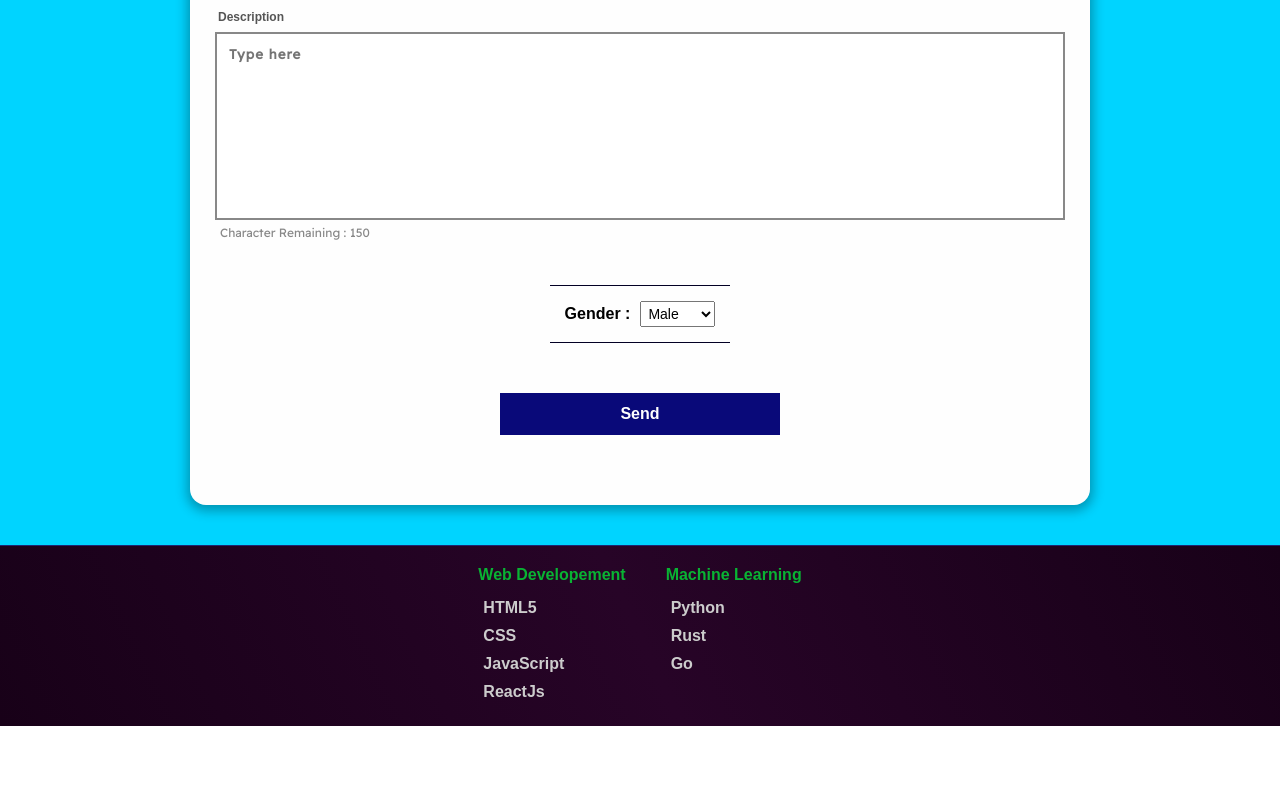
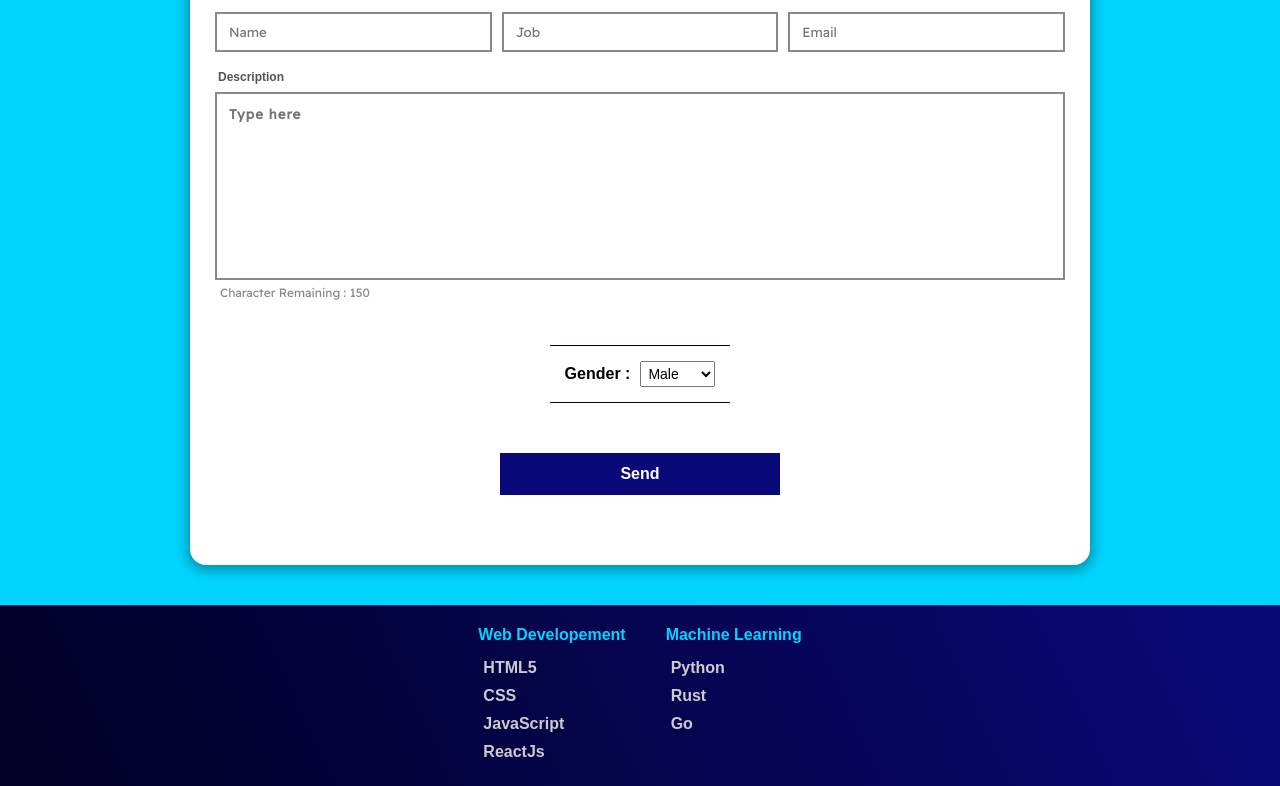
Before and after one commit to FarNys/MC_FRONTEND, a React (Create React App) app: page / in a window 1280 px wide. Shown: the part 2410-3196 px from the top of the page. Before the commit the page ends 3136 px from the top, so only its background shows below. Built offline with nearby package versions, Linux system fonts and the light colour scheme; no server answers; a web font is replaced by a local one.

Commit message:
Footer style+review style+register style

```diff
--- a/src/styles/Footer.css
+++ b/src/styles/Footer.css
@@ -42,7 +42,7 @@ body {
           align-items: flex-start;
   width: 100%;
   border-top: 1px solid #1d2671;
-  background: linear-gradient(65deg, #180118, #270427, #180118);
+  background: linear-gradient(65deg, #020024, #090979);
 }
 
 .footer_column {
@@ -51,7 +51,7 @@ body {
 
 .footer_column h4 {
   margin-bottom: 10px;
-  color: #09b333;
+  color: #00d4ff;
 }
 
 .footer_column li {
@@ -74,7 +74,7 @@ body {
   bottom: -5%;
   height: 3px;
   width: 100%;
-  background-color: #09b333;
+  background-color: #020024;
   -webkit-transition: 0.2s ease left;
   transition: 0.2s ease left;
 }
@@ -84,13 +84,13 @@ body {
 }
 
 .footer_column li a:hover {
-  color: #09b333;
+  color: #020024;
 }
 
 .copyright_container {
   border-top: 1px solid white;
   text-align: center;
-  background: linear-gradient(65deg, #180118, #270427, #180118);
+  background: linear-gradient(65deg, #020024, #090979);
   color: white;
   padding: 10px;
 }
--- a/src/styles/ReceiveReview.css
+++ b/src/styles/ReceiveReview.css
@@ -64,7 +64,7 @@ body {
   -webkit-box-direction: normal;
       -ms-flex-direction: column;
           flex-direction: column;
-  margin: 50px auto;
+  margin: 80px auto;
 }
 
 .receivieReview_container .receive_items .slick-arrow {
--- a/src/styles/Register.css
+++ b/src/styles/Register.css
@@ -158,7 +158,7 @@ form button:active {
 .alert_container {
   border-radius: 6px;
   position: absolute;
-  top: -80px;
+  top: -20px;
   background-color: #fefefe;
   color: #c33764;
 }
@@ -166,7 +166,7 @@ form button:active {
 .alert_container h4 {
   padding: 8px 12px;
   border: 1px solid #c33764;
-  border-radius: 8px;
+  border-radius: 6px;
 }
 
 .login_container_box {
```
Also changed, not shown: 1 other file (tests, documents, lock files or other folders).
